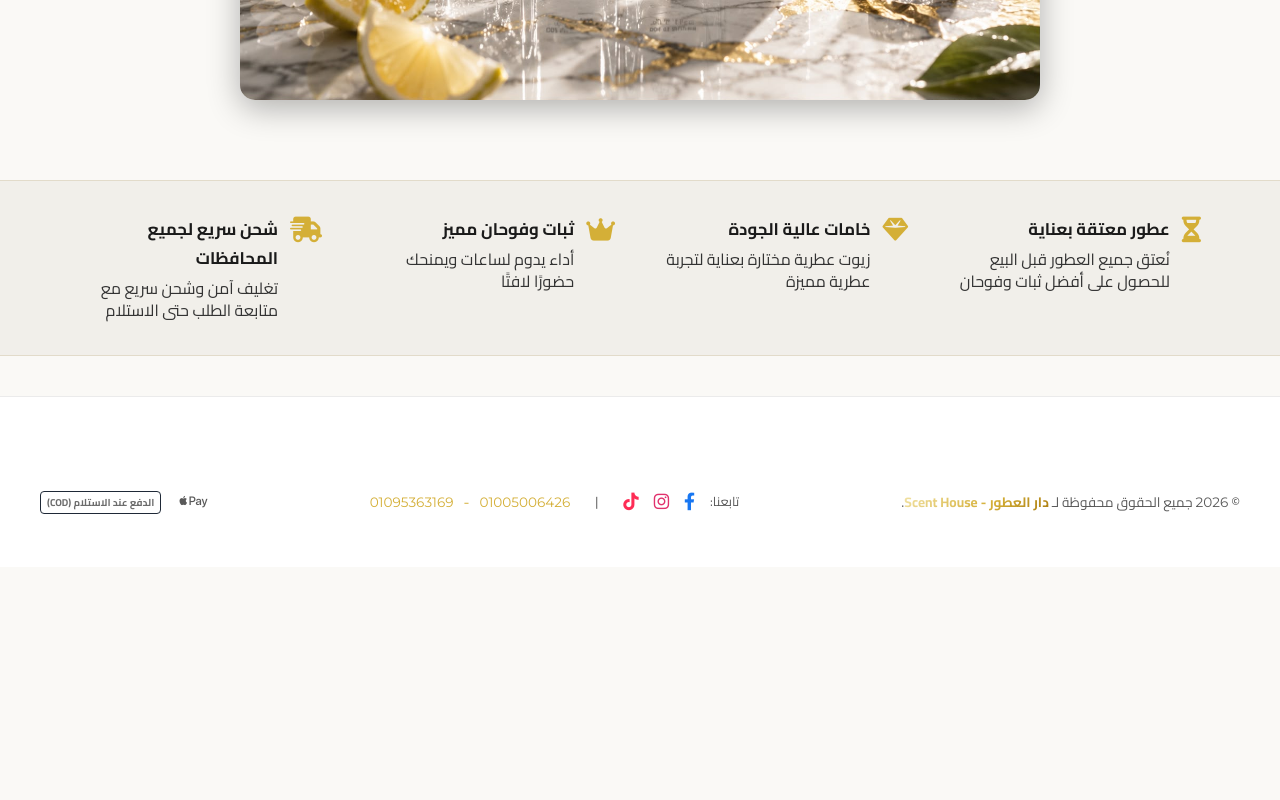
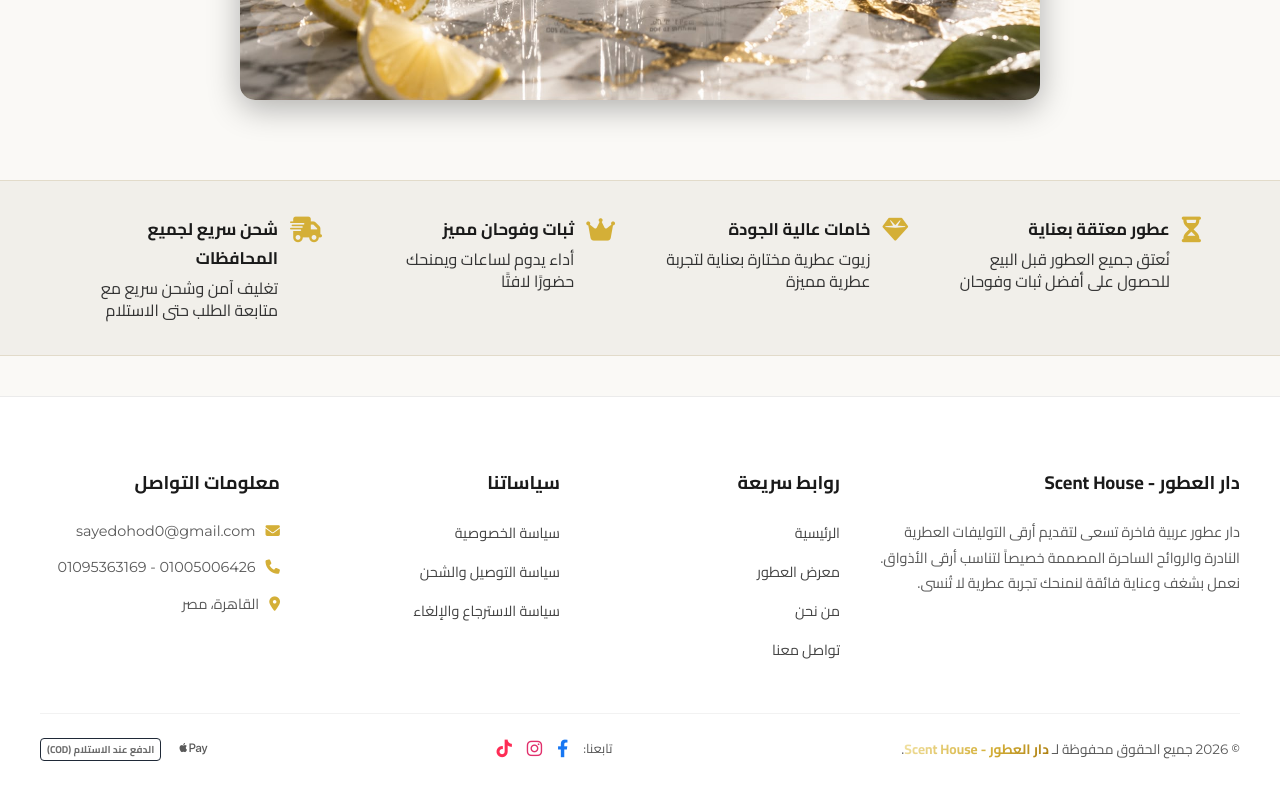
Before and after one commit to ahmed01121064395-ai/SCENT_HOUSE, a Next.js app: page / in a window 1280 px wide. Shown: the part 6725-7525 px from the top of the page. Before the commit the page ends 7292 px from the top, so only its background shows below. Built offline with nearby package versions, Linux system fonts and the light colour scheme; no server answers; the database is empty.

Commit message:
feat: add policy pages, update contact info and footer layout

```diff
--- a/src/components/Footer.tsx
+++ b/src/components/Footer.tsx
@@ -1,21 +1,99 @@
 'use client';
 
 import React from 'react';
+import Link from 'next/link';
 import { useApp } from '@/context/AppContext';
 
 export default function Footer() {
   const { settings } = useApp();
 
+  const hasSettings = !!settings;
+  const rawPhone1 = hasSettings ? settings.contact_phone_1 : "01095363169";
+  const rawPhone2 = hasSettings ? settings.contact_phone_2 : "01005006426";
+  const phone1 = rawPhone1?.trim();
+  const phone2 = rawPhone2?.trim();
+  const address = hasSettings ? settings.contact_address : "القاهرة، مصر";
+  const email = (settings as any)?.contact_email || "sayedohod0@gmail.com";
+
   return (
     <footer>
+      {/* Top Footer Section */}
+      <div className="footer-container">
+        {/* Column 1: Brand details */}
+        <div className="footer-column text-right">
+          <h4>دار العطور - Scent House</h4>
+          <p>
+            دار عطور عربية فاخرة تسعى لتقديم أرقى التوليفات العطرية النادرة والروائح الساحرة المصممة خصيصاً لتناسب أرقى الأذواق. نعمل بشغف وعناية فائقة لنمنحك تجربة عطرية لا تُنسى.
+          </p>
+        </div>
+
+        {/* Column 2: Quick Links */}
+        <div className="footer-column text-right">
+          <h4>روابط سريعة</h4>
+          <ul>
+            <li>
+              <Link href="/">الرئيسية</Link>
+            </li>
+            <li>
+              <Link href="/shop">معرض العطور</Link>
+            </li>
+            <li>
+              <Link href="/about">من نحن</Link>
+            </li>
+            <li>
+              <Link href="/contact">تواصل معنا</Link>
+            </li>
+          </ul>
+        </div>
+
+        {/* Column 3: Policy Pages */}
+        <div className="footer-column text-right">
+          <h4>سياساتنا</h4>
+          <ul>
+            <li>
+              <Link href="/privacy-policy">سياسة الخصوصية</Link>
+            </li>
+            <li>
+              <Link href="/shipping-policy">سياسة التوصيل والشحن</Link>
+            </li>
+            <li>
+              <Link href="/refund-policy">سياسة الاسترجاع والإلغاء</Link>
+            </li>
+          </ul>
+        </div>
+
+        {/* Column 4: Contact Information */}
+        <div className="footer-column text-right">
+          <h4>معلومات التواصل</h4>
+          <ul className="contact-info-list">
+            <li className="flex items-center gap-2">
+              <i className="fa-solid fa-envelope"></i>
+              <span className="english-num">{email}</span>
+            </li>
+            {(phone1 || phone2) && (
+              <li className="flex items-center gap-2">
+                <i className="fa-solid fa-phone"></i>
+                <span className="english-num" style={{ direction: 'ltr' }}>
+                  {phone1} {phone2 ? ` - ${phone2}` : ''}
+                </span>
+              </li>
+            )}
+            <li className="flex items-center gap-2">
+              <i className="fa-solid fa-location-dot"></i>
+              <span>{address}</span>
+            </li>
+          </ul>
+        </div>
+      </div>
+
       {/* Bottom bar copyright */}
-      <div className="footer-bottom" style={{ borderTop: 'none', paddingTop: '20px', paddingBottom: '20px' }}>
+      <div className="footer-bottom" style={{ borderTop: '1px solid rgba(0, 0, 0, 0.05)', paddingTop: '20px', paddingBottom: '20px' }}>
         <div className="footer-copy">
           &copy; <span className="english-num">2026</span> جميع الحقوق محفوظة لـ{' '}
           <span className="gold-text">دار العطور - Scent House</span>.
         </div>
 
-        {/* Footer Social Media Links and Phone numbers */}
+        {/* Footer Social Media Links */}
         <div style={{ display: 'flex', gap: '15px', fontSize: '1.1rem', alignItems: 'center', flexWrap: 'wrap' }}>
           <span style={{ fontSize: '0.8rem', color: 'var(--text-muted)' }}>تابعنا:</span>
           <a
@@ -45,36 +123,6 @@ export default function Footer() {
           >
             <i className="fa-brands fa-tiktok"></i>
           </a>
-
-          {/* Conditional Phones & Separator */}
-          {(() => {
-            const hasSettings = !!settings;
-            const rawPhone1 = hasSettings ? settings.contact_phone_1 : "01095363169";
-            const rawPhone2 = hasSettings ? settings.contact_phone_2 : "01005006426";
-            const phone1 = rawPhone1?.trim();
-            const phone2 = rawPhone2?.trim();
-
-            if (!phone1 && !phone2) return null;
-
-            return (
-              <>
-                <span style={{ fontSize: '0.8rem', color: 'var(--text-muted)', marginRight: '10px', marginLeft: '10px' }}>|</span>
-                <span style={{ fontSize: '0.85rem', color: 'var(--primary-gold)', display: 'flex', gap: '10px', direction: 'ltr' }}>
-                  {phone1 && (
-                    <a href={`tel:${phone1}`} className="english-num" style={{ color: 'var(--primary-gold)' }}>
-                      {phone1}
-                    </a>
-                  )}
-                  {phone1 && phone2 && <span>-</span>}
-                  {phone2 && (
-                    <a href={`tel:${phone2}`} className="english-num" style={{ color: 'var(--primary-gold)' }}>
-                      {phone2}
-                    </a>
-                  )}
-                </span>
-              </>
-            );
-          })()}
         </div>
 
         {/* Trust badges / payment mock icons */}
```
